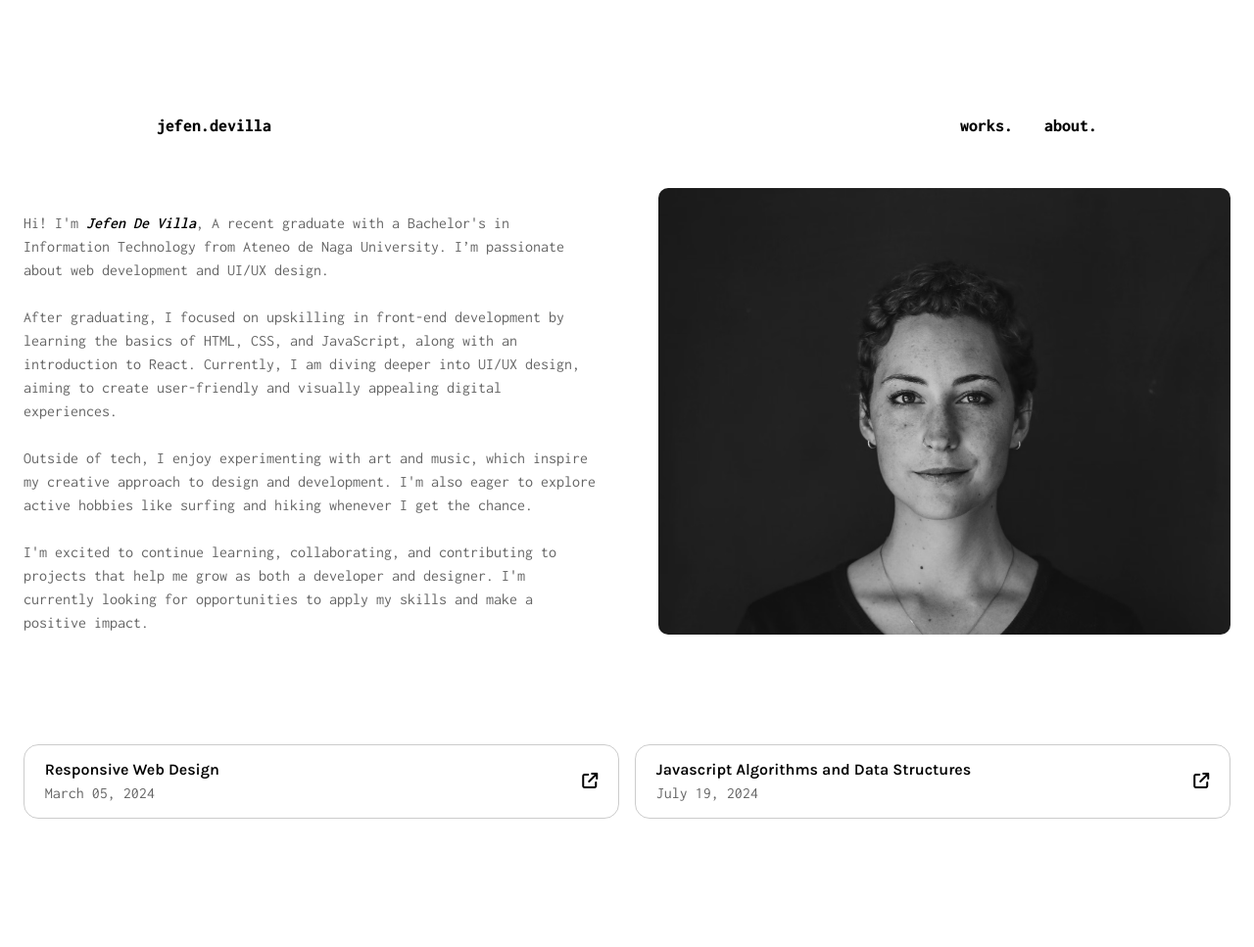
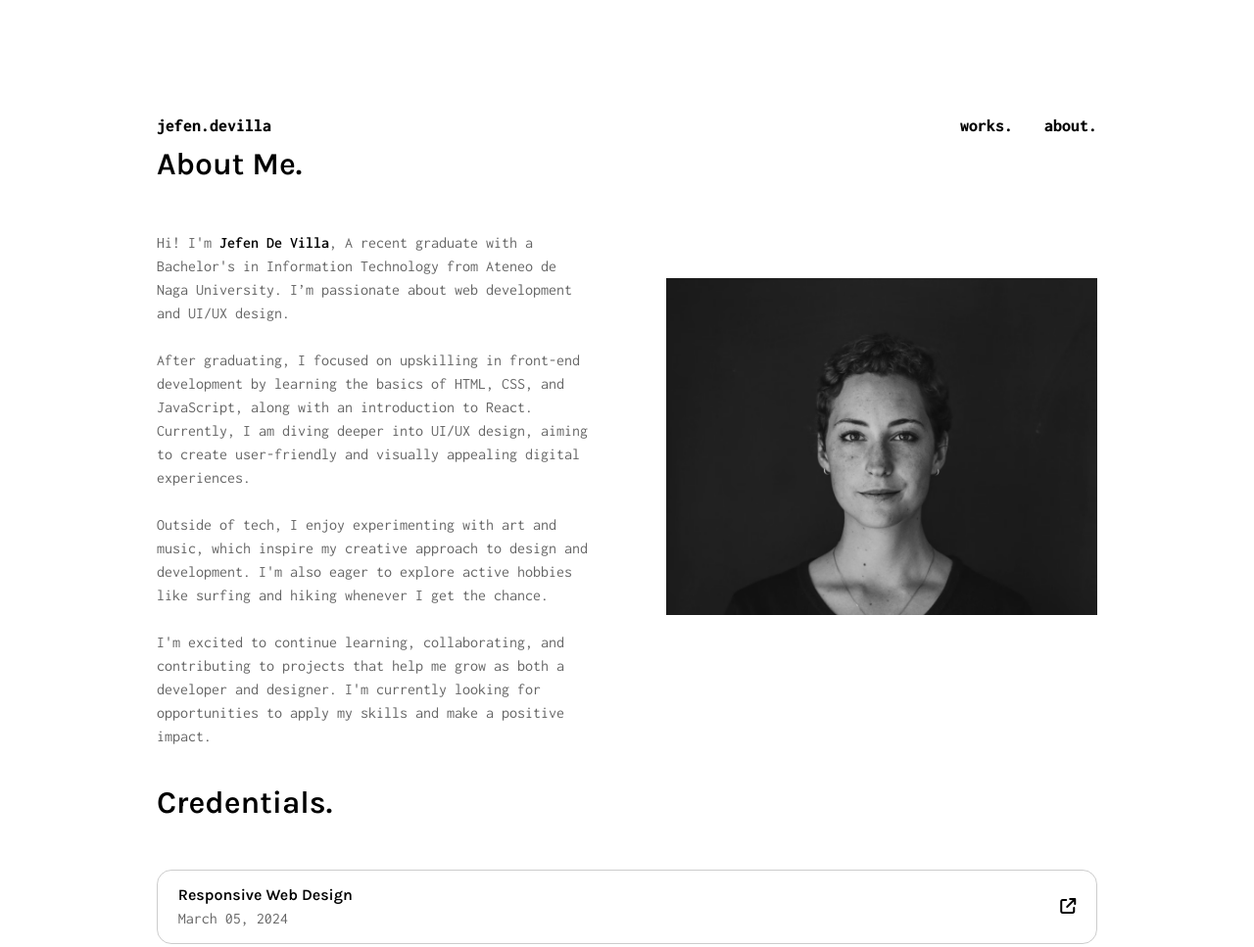
Before and after one commit to jef-en/personal-portfolio, a website built with Vite: page portfolio/pages/about-me.html in a window 1280 px wide. Shown: the top 967 px of the page at 98% size. Built offline with nearby package versions, Linux system fonts and the light colour scheme.

Commit message:
Media Queries

```diff
--- a/portfolio/pages/about-me.html
+++ b/portfolio/pages/about-me.html
@@ -69,7 +69,7 @@
       <section class="about container" id="about">
         <div class="about_container">
           <div class="content">
-            <!-- <p class="about_title">About Me.</p> -->
+            <p class="about_title">About Me.</p>
             <p class="about_description">
               Hi! I'm <span class="about_emphasis">Jefen De Villa</span>, A
               recent graduate with a Bachelor's in Information Technology from
@@ -103,7 +103,7 @@
       </section>
 
       <section class="certifications container">
-        <!-- <p class="about-cert_title">Credentials.</p> -->
+        <p class="about-cert_title">Credentials.</p>
         <div class="cert_container">
           <div class="cert">
             <a
--- a/portfolio/styles/components/about.css
+++ b/portfolio/styles/components/about.css
@@ -1,19 +1,37 @@
+.about {
+  height: auto;
+}
+
 .about_container {
+  margin-top: 5rem;
   padding-top: 2rem;
   margin-left: 1.5rem;
   margin-right: 1.5rem;
-  margin-bottom: 7rem;
+  margin-bottom: 5rem;
   display: grid;
   grid-template-columns: repeat(auto-fit, minmax(400px, 1fr));
-  grid-gap: 4rem;
+  grid-gap: 5rem;
 }
 
-/* .about_title {
-  margin-bottom: 3rem;
+.content {
+  display: flex;
+  flex-direction: column;
+  align-items: start;
+  justify-content: center;
+}
+
+.about_title {
+  font-family: "Karla";
   font-size: var(--size-1xl);
   font-weight: 600;
-  font-family: "Karla";
-} */
+  margin-bottom: 1.5rem;
+}
+
+.about-img_container {
+  display: flex;
+  align-items: center;
+  justify-content: center;
+}
 
 .about_description {
   margin-top: 1.5rem;
@@ -24,11 +42,6 @@
 .about_emphasis {
   color: var(--clr-dark);
   font-weight: 600;
-  font-style: italic;
-}
-
-.about_profile {
-  border-radius: 10px;
 }
 
 /* <--- Media Queries ---> */
@@ -41,19 +54,53 @@
   .cert_container {
     grid-template-columns: repeat(auto-fit, minmax(500px, 1fr));
   }
+  .about_container {
+    margin-left: 3rem;
+    margin-right: 3rem;
+  }
 }
 
 /* medium screens */
-/* @media (min-width: 768px) {} */
+@media (min-width: 768px) {
+  .about_container {
+    margin-left: 5rem;
+    margin-right: 5rem;
+  }
+}
 
 /* large screens */
-/* @media (min-width: 1024px) {} */
+@media (min-width: 1024px) {
+  .about_container {
+    margin-left: 10rem;
+    margin-right: 10rem;
+  }
+}
 
 /* extra large screens */
-/* @media (min-width: 1280px) {} */
+@media (min-width: 1280px) {
+  .about {
+    height: calc(100dvh - 10rem);
+    display: flex;
+    align-items: center;
+    justify-content: center;
+  }
+  .about_container {
+    margin-top: 0;
+  }
+}
 
 /* 2xl screens */
-/* @media (min-width: 1536px) {} */
+@media (min-width: 1536px) {
+  .about {
+    height: calc(100dvh - 10rem);
+    display: flex;
+    align-items: center;
+    justify-content: center;
+  }
+  .about_description {
+    font-size: var(--size-large);
+  }
+}
 
 /* Animation */
 
--- a/portfolio/styles/components/certifications.css
+++ b/portfolio/styles/components/certifications.css
@@ -2,13 +2,13 @@
   border: 1px solid red;
 } */
 
-/* .about-cert_title {
-  margin-bottom: 4rem;
+.about-cert_title {
+  font-family: "Karla";
   font-size: var(--size-1xl);
   font-weight: 600;
-  font-family: "Karla";
-  padding-left: 2rem;
-} */
+  margin-bottom: 3rem;
+  padding-left: 1.5rem;
+}
 
 .cert_container {
   padding-left: 1.5rem;
@@ -49,8 +49,47 @@
   justify-content: space-between;
 }
 
+/* extra small screens */
+/* @media (min-width: 475px) {} */
+
+/* small screens */
 @media (min-width: 640px) {
   .cert_container {
     grid-template-columns: repeat(auto-fit, minmax(500px, 1fr));
   }
+  .cert_container {
+    padding-left: 3rem;
+    padding-right: 3rem;
+  }
+  .about-cert_title {
+    padding-left: 3rem;
+  }
 }
+
+/* medium screens */
+@media (min-width: 768px) {
+  .cert_container {
+    padding-left: 5rem;
+    padding-right: 5rem;
+  }
+  .about-cert_title {
+    padding-left: 5rem;
+  }
+}
+
+/* large screens */
+@media (min-width: 1024px) {
+  .cert_container {
+    padding-left: 10rem;
+    padding-right: 10rem;
+  }
+  .about-cert_title {
+    padding-left: 10rem;
+  }
+}
+
+/* extra large screens */
+/* @media (min-width: 1280px) {} */
+
+/* 2xl screens */
+/* @media (min-width: 1536px) {} */
```
